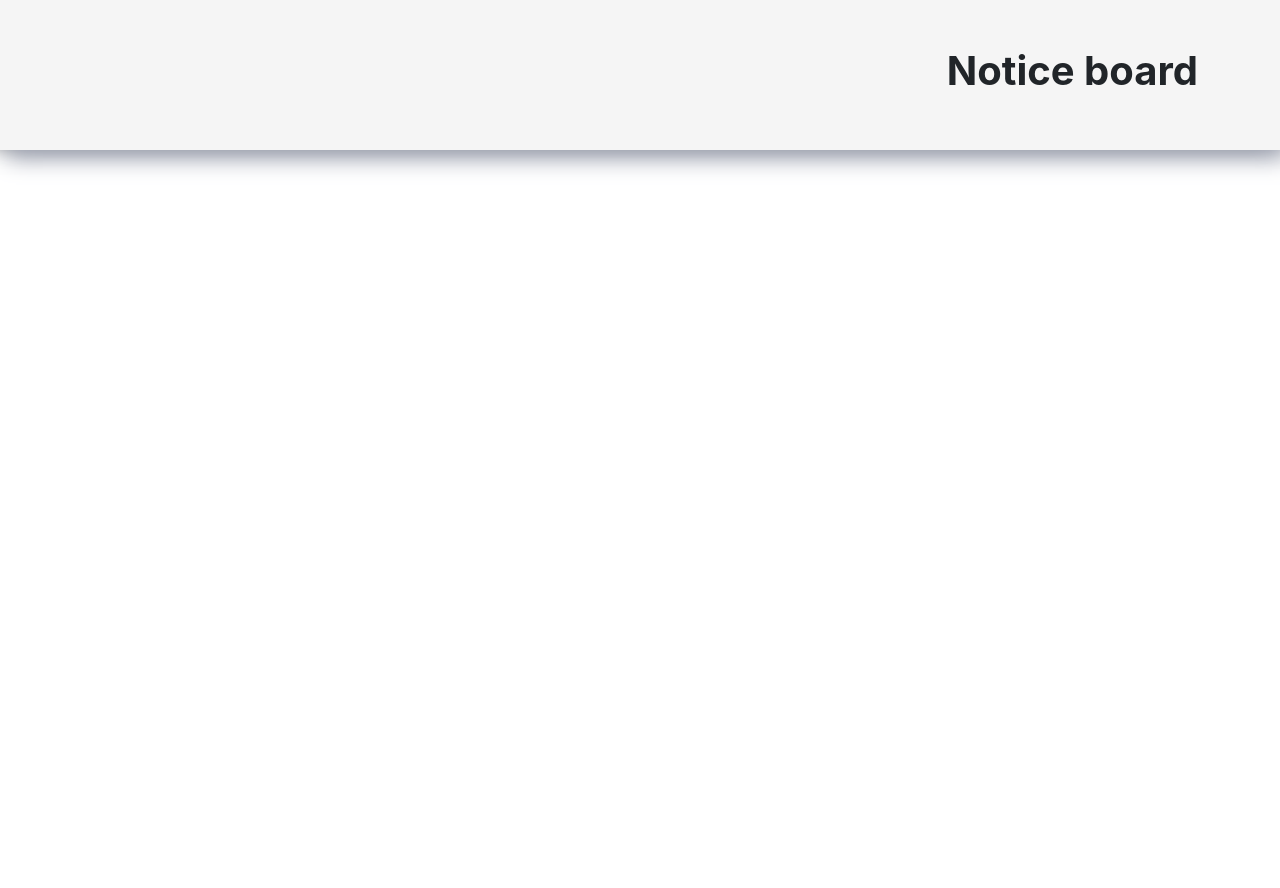
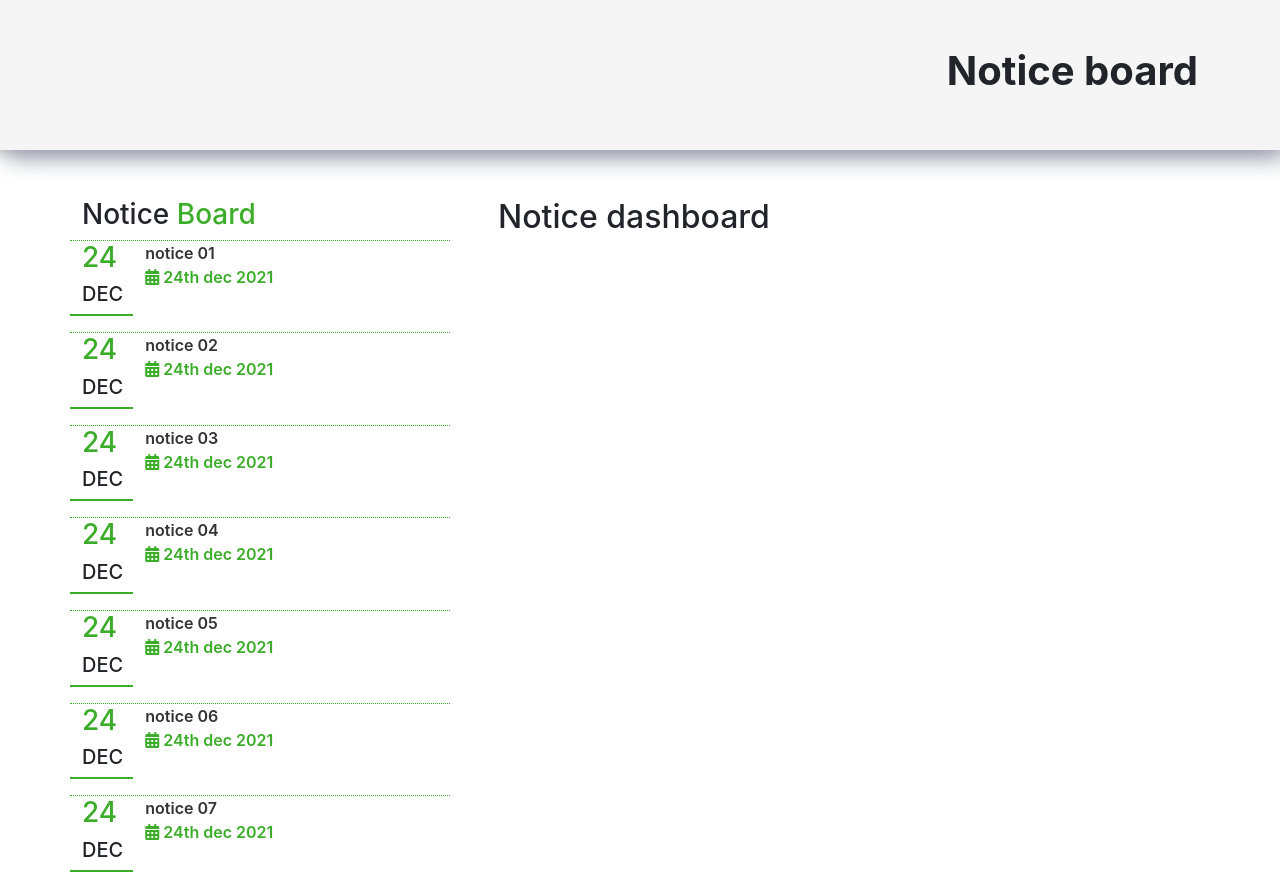
Before and after one commit to Neon-101471/Computer-Club, a React (Create React App) app: page /notice in a window 1280 px wide. Before the commit the page ends 800 px from the top, so only its background shows below. Built offline with nearby package versions, Linux system fonts and the light colour scheme.

Commit message:
notice done

```diff
--- a/public/index.html
+++ b/public/index.html
@@ -26,6 +26,9 @@
 
   <!-- bootstrap cdn  -->
   <link href="https://cdn.jsdelivr.net/npm/bootstrap@5.0.2/dist/css/bootstrap.min.css" rel="stylesheet">
+
+  <!-- font awesome cdn  -->
+  <link rel="stylesheet" href="https://use.fontawesome.com/releases/v5.15.4/css/all.css">
 </head>
 
 <body>
--- a/src/App.css
+++ b/src/App.css
@@ -1,38 +1,31 @@
-.App {
-  text-align: center;
+/* global font color */
+.color-green{
+  color: #3BAD29;
 }
 
-.App-logo {
-  height: 40vmin;
-  pointer-events: none;
+a{
+  text-decoration: none;
+  color: #333;
+  font-size: 16px;
+  font-weight: 600;
+  cursor: pointer;
 }
 
-@media (prefers-reduced-motion: no-preference) {
-  .App-logo {
-    animation: App-logo-spin infinite 20s linear;
-  }
+/* border style */
+.top-dotted-border{
+  border-top: 1px dotted #3BAD29;
+}
+.bottom-solid-border{
+  border-bottom: 2px solid #3BAD29;
 }
 
-.App-header {
-  background-color: #282c34;
-  min-height: 100vh;
-  display: flex;
-  flex-direction: column;
-  align-items: center;
-  justify-content: center;
-  font-size: calc(10px + 2vmin);
-  color: white;
+/* button styling */
+.btn-download{
+  background-color: #3BAD29;
+  border-radius: 5px;
+  padding: 24px 34px;
+  border-bottom: 3px solid rgba(0,0,0,0.15);
+  color: #fff;
+  font-size: 24px;
+  font-weight: 700;
 }
-
-.App-link {
-  color: #61dafb;
-}
-
-@keyframes App-logo-spin {
-  from {
-    transform: rotate(0deg);
-  }
-  to {
-    transform: rotate(360deg);
-  }
-}
--- a/src/Pages/Notice/Notice.js
+++ b/src/Pages/Notice/Notice.js
@@ -1,10 +1,12 @@
 import React from 'react';
 import Banner from './Banner/Banner';
+import NoticeBody from './NoticeBody/NoticeBody';
 
 const Notice = () => {
     return (
         <div>
             <Banner />
+            <NoticeBody />
         </div>
     );
 };
--- /dev/null
+++ b/src/Pages/Notice/NoticeBody/NoticeBody.js
@@ -0,0 +1,55 @@
+import React from 'react';
+import { Col, Container, Row } from 'react-bootstrap';
+import { Link, Route, Switch } from 'react-router-dom';
+import { useRouteMatch } from 'react-router-dom/cjs/react-router-dom.min';
+import NoticeDetails from '../NoticeDetails/NoticeDetails';
+
+const notices = [
+    { id: 1, title: 'notice 01', date: { month: 'dec', day: '24' }, fullDate: '24th dec 2021', description: 'description' },
+    { id: 2, title: 'notice 02', date: { month: 'dec', day: '24' }, fullDate: '24th dec 2021', description: 'description' },
+    { id: 3, title: 'notice 03', date: { month: 'dec', day: '24' }, fullDate: '24th dec 2021', description: 'description' },
+    { id: 4, title: 'notice 04', date: { month: 'dec', day: '24' }, fullDate: '24th dec 2021', description: 'description' },
+    { id: 5, title: 'notice 05', date: { month: 'dec', day: '24' }, fullDate: '24th dec 2021', description: 'description' },
+    { id: 6, title: 'notice 06', date: { month: 'dec', day: '24' }, fullDate: '24th dec 2021', description: 'description' },
+    { id: 7, title: 'notice 07', date: { month: 'dec', day: '24' }, fullDate: '24th dec 2021', description: 'description' },
+]
+
+const NoticeBody = () => {
+    let { path, url } = useRouteMatch();
+    return (
+        <Container className='pt-5'>
+            <Row className=''>
+                <Col xs={12} md={4}>
+                    <h3>Notice <span className='color-green'>Board</span></h3>
+
+                    {notices?.map(notice => <Row key={notice?.id} className='top-dotted-border pb-3'>
+                        <Col xs={12} md={2} className='bottom-solid-border'>
+                            <h3 className='color-green'>24</h3>
+                            <h5>DEC</h5>
+                        </Col>
+                        <Col xs={12} md={10}>
+                            <Link to={`${url}/${notice?.title}`}>
+                                {notice?.title}
+                                <p className='color-green'><i className="fas fa-calendar-alt"></i> {notice?.fullDate}</p>
+                            </Link>
+                        </Col>
+                    </Row>)}
+
+                </Col>
+                <Col xs={12} md={8} className='ps-5'>
+                    <Switch>
+                        <Route exact path={path}>
+                            <h2>Notice dashboard</h2>
+                        </Route>
+                        {notices?.map(notice => <Route key={Math.random()} path={`${path}/${notice.title}`}>
+                            <NoticeDetails notice={notice} />
+                        </Route>
+                        )}
+                    </Switch>
+                </Col>
+            </Row>
+        </Container>
+    );
+};
+
+export default NoticeBody;
--- /dev/null
+++ b/src/Pages/Notice/NoticeDetails/NoticeDetails.js
@@ -0,0 +1,16 @@
+import React from 'react';
+
+const NoticeDetails = ({ notice }) => {
+    return (
+        <div>
+            <h1>{notice?.title}</h1>
+            <p className='color-green'><i className="fas fa-calendar-alt"></i> {notice?.fullDate}</p>
+            <p>{notice?.description}</p>
+            <div className='mt-5'>
+                <a className='btn-download' href={notice?.fileLink} download>Details</a>
+            </div>
+        </div>
+    );
+};
+
+export default NoticeDetails;
```
